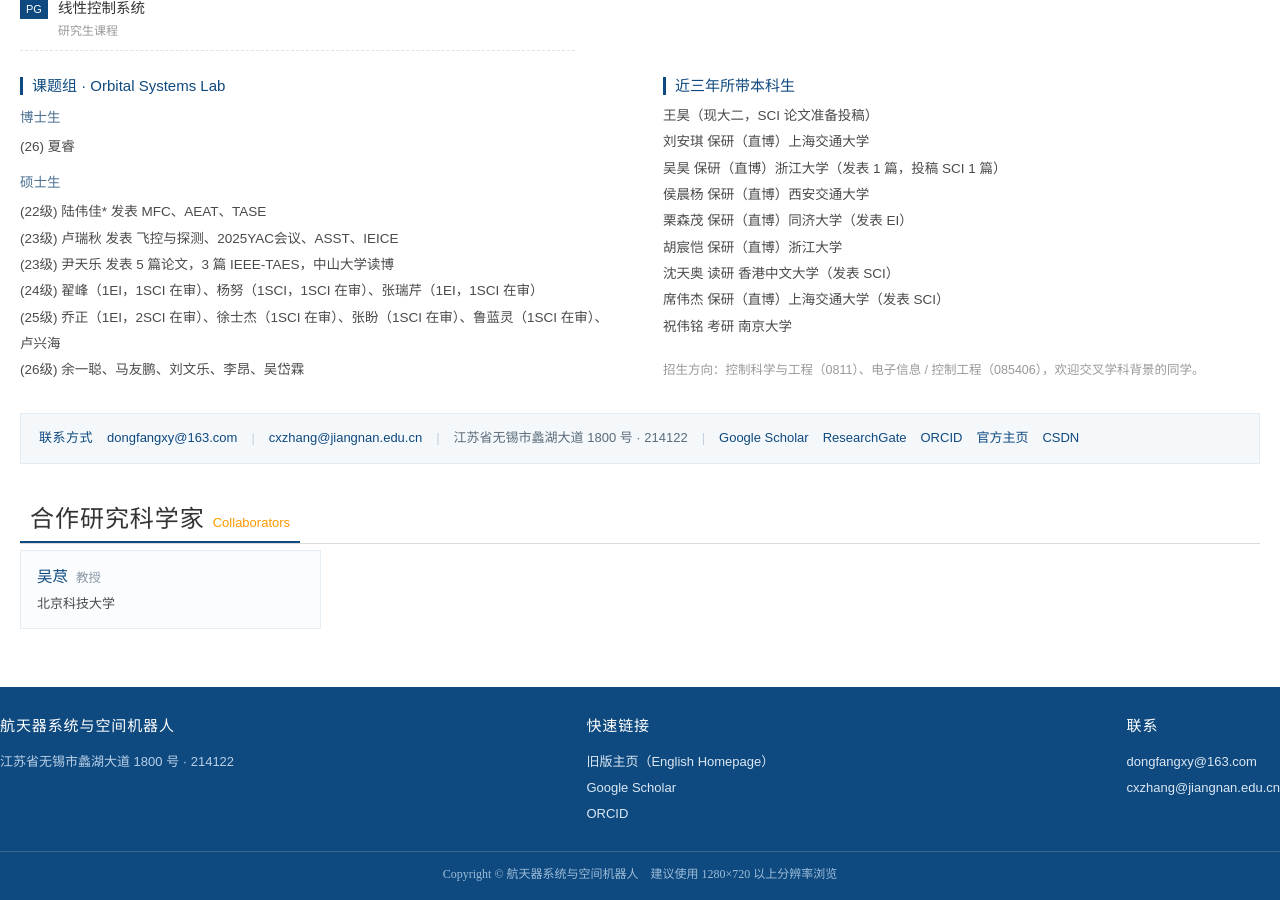
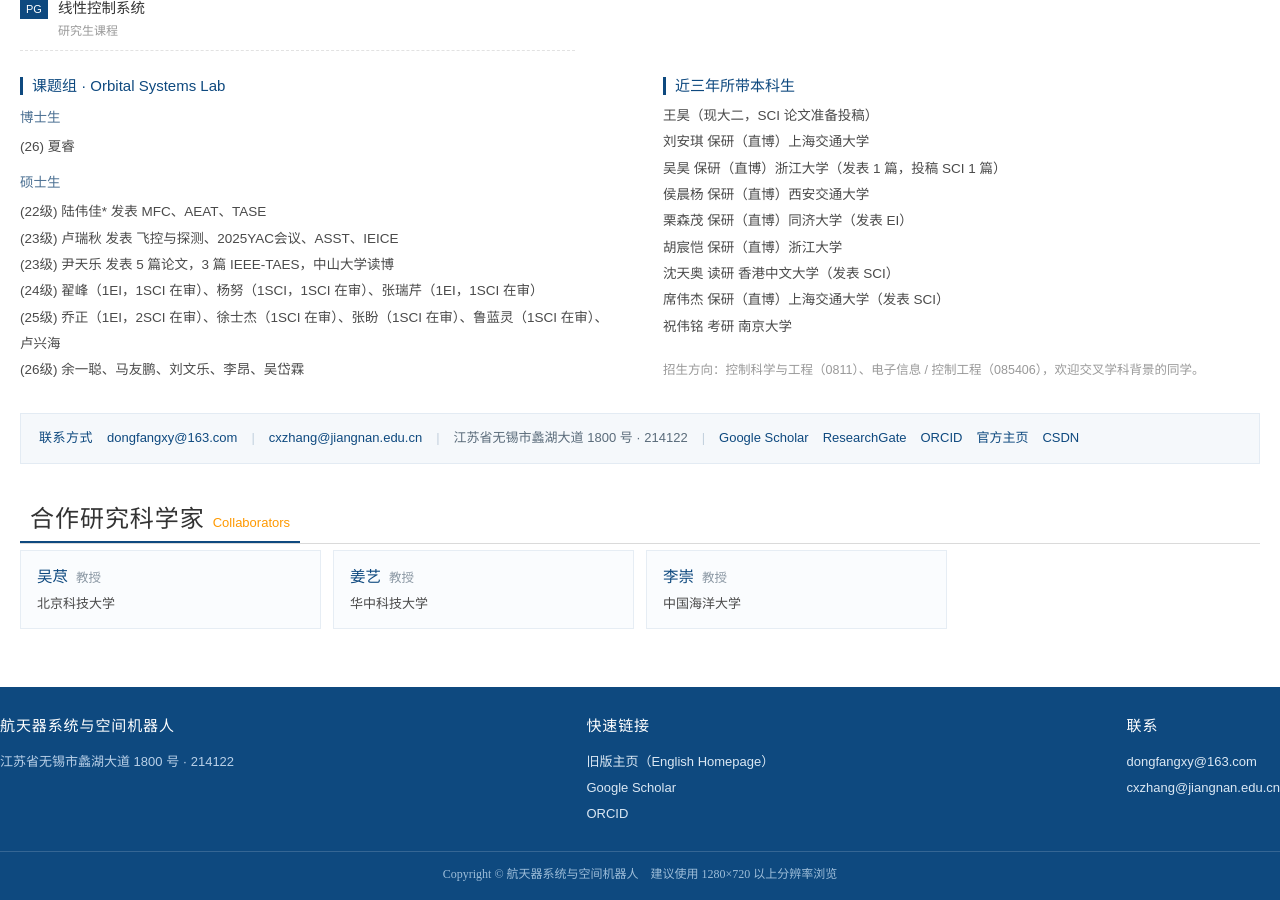
Before and after one commit to dongfangxy/dongfangxy.github.io, a Jekyll site: the page index.html, which Jekyll copies as it is, in a window 1280 px wide and 900 px high, scrolled down 3108 px. Built offline with Jekyll 4.4.1, drawn with Linux system fonts in a browser that asks for light colours.

Commit message:
feat(collaborators): add Jiang Yi and Li Chong

```diff
--- a/index.html
+++ b/index.html
@@ -575,6 +575,14 @@
           <span class="collab-name">吴荩</span><span class="collab-role">教授</span>
           <span class="collab-aff">北京科技大学</span>
         </a>
+        <a class="collab-card" href="http://faculty.hust.edu.cn/JIANGYI/zh_CN/index.htm" target="_blank" rel="noopener">
+          <span class="collab-name">姜艺</span><span class="collab-role">教授</span>
+          <span class="collab-aff">华中科技大学</span>
+        </a>
+        <a class="collab-card" href="https://coe.ouc.edu.cn/2019/0819/c9094a256005/page.htm" target="_blank" rel="noopener">
+          <span class="collab-name">李崇</span><span class="collab-role">教授</span>
+          <span class="collab-aff">中国海洋大学</span>
+        </a>
       </div>
     </div>
 
```
